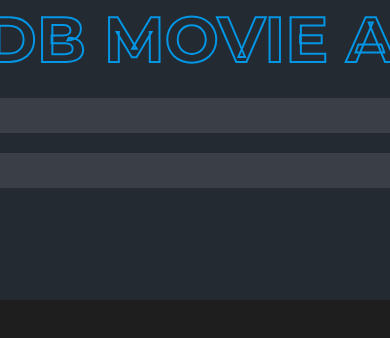
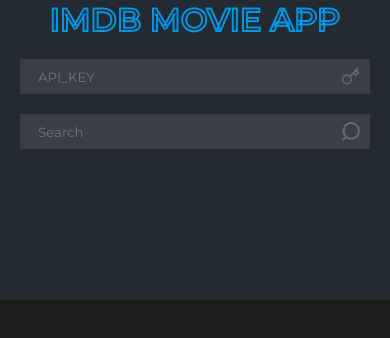
Before and after one commit to ShoutingEagle/IMDB-movie-app.github.io, a plain HTML site: page index.html in a window 390 px wide. Drawn offline with Linux system fonts and the light colour scheme.

Commit message:
Update stylesheet.css

```diff
--- a/stylesheet.css
+++ b/stylesheet.css
@@ -222,5 +222,56 @@ body{
 
 
 @media screen and (max-width : 1208px ) {
+    .api_key, .search{
+        width: 1000px;
+
+    }
 
 }
+
+
+@media screen and (max-width : 1012px ) {
+    .api_key, .search{
+        width: 700px;
+
+    }
+
+}
+
+
+@media screen and (max-width : 710px ) {
+    .api_key, .search{
+        width: 350px;
+
+    }
+
+    #heading{
+        font-size: 32px;
+        font-weight: 600;
+    }
+
+}
+
+
+@media screen and (max-width : 592px ) {
+
+    #heading{
+        font-size: 32px;
+        font-weight: 600;
+    }
+}
+
+
+
+@media screen and (max-width : 364px ) {
+
+    #heading{
+        font-size: 20px;
+        font-weight: 500;
+    }
+
+    .api_key, .search{
+        width: 284px;
+
+    }
+}
```
